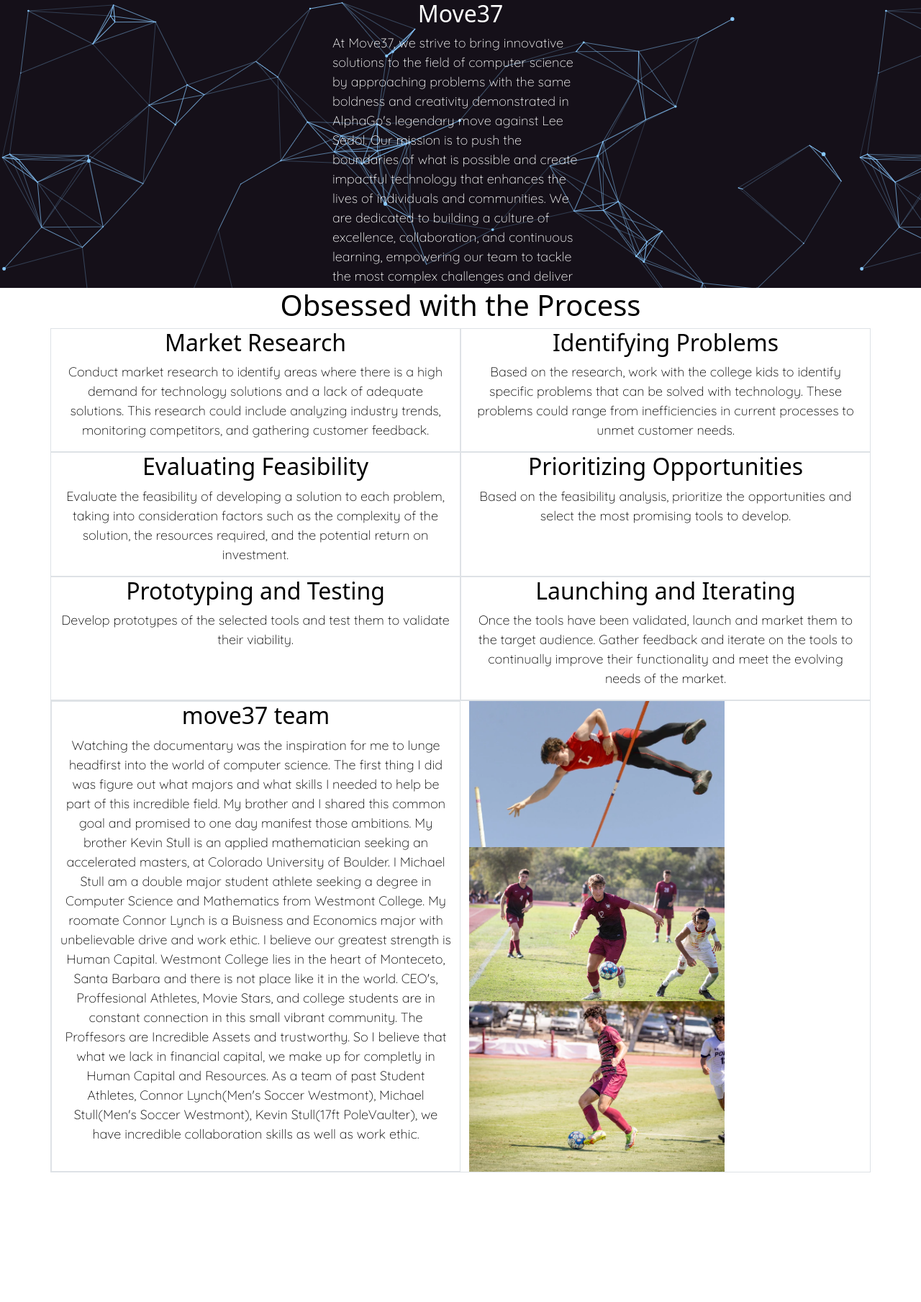
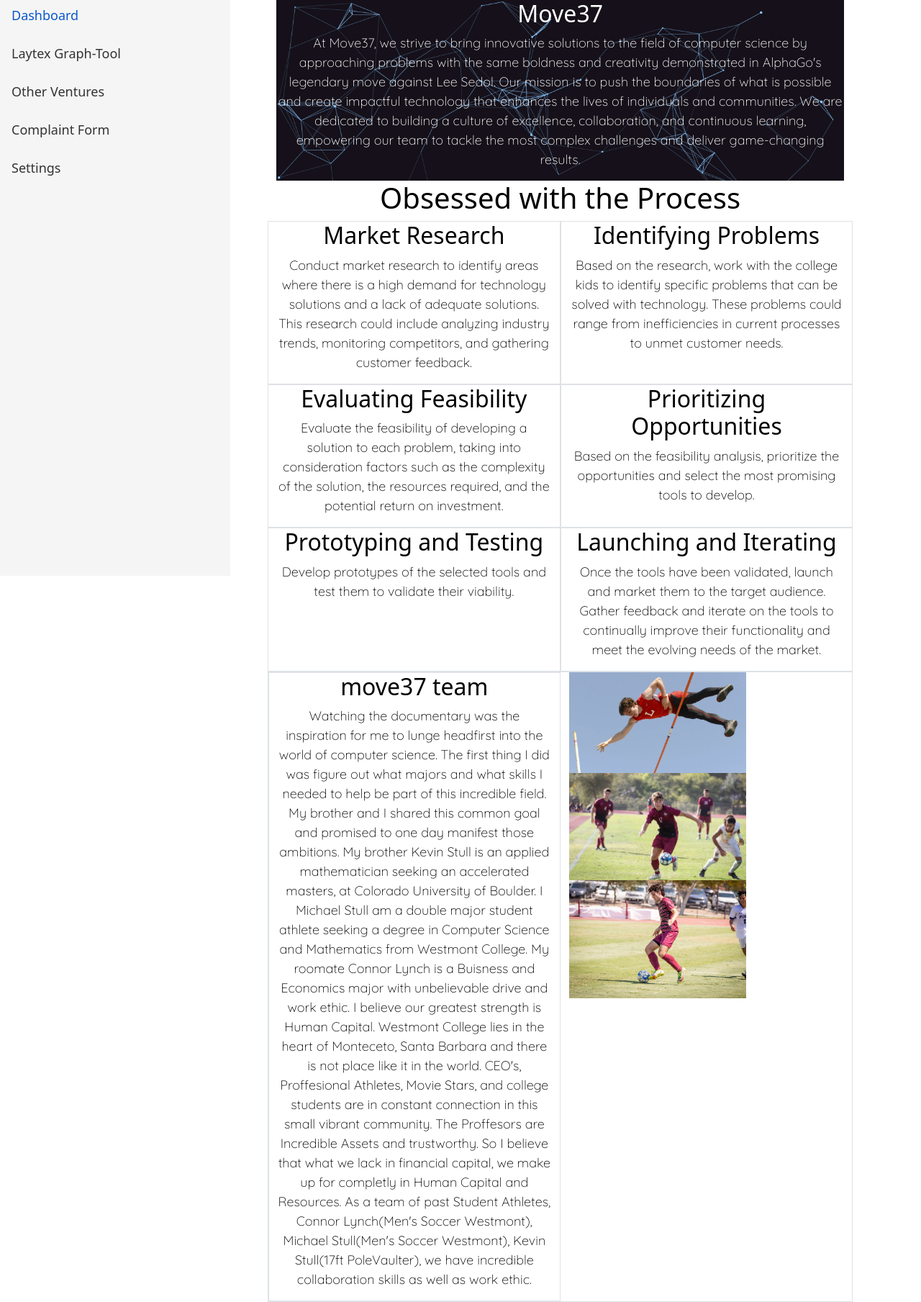
Before and after one commit to MGStull/move37, a PHP site: page /www.move37/move37.html in a window 1280 px wide. Shown: the whole page at 72% size. Before the commit the page ends 1629 px from the top, so only its background shows below. Run offline with PHP 8.4, Linux system fonts and the light colour scheme.

Commit message:
Created Dialogbox tool and updated CSS styling and formating of homepage.

```diff
--- a/www.move37/move37-style.css
+++ b/www.move37/move37-style.css
@@ -1,8 +1,5 @@
 .center{
     text-align:center;
-}
-.inIMG{
-    color: white;
 }
 h1 h2{
     font-family: 'Playfair Display';
@@ -25,3 +22,53 @@
 #bio{
     max-height: 60%;
 }
+
+.bg-image {
+    text-align: center;
+    height: auto;
+    background-image: url('Backdrop.png');
+    background-repeat: no-repeat;
+    background-size: cover;
+    align-content: center;
+  }
+
+.inIMG {
+    margin-bottom:auto;
+}
+
+.sidebar {
+    width:25%;
+    background-color: #f5f5f5;
+    position: fixed;
+    top: 0;
+    left: 0;
+    bottom: 0;
+}
+
+.sidebar-sticky {
+    position: relative;
+    top: 0;
+    height: 100%;
+}
+
+.sidebar-sticky ul {
+    font-size: 18px;
+}
+
+.sidebar-sticky li {
+    margin-bottom: 10px;
+}
+
+.sidebar-sticky a {
+    color: #333;
+}
+
+.col-8 {
+    margin-left: 25%;
+    padding-left: 5%;
+    color: white;
+}
+
+.center {
+    text-align: center;
+}
--- a/www.move37/move37.html
+++ b/www.move37/move37.html
@@ -9,35 +9,54 @@
     <link rel="preconnect" href="https://fonts.googleapis.com">
     <link rel="preconnect" href="https://fonts.gstatic.com" crossorigin>
     <link href="https://fonts.googleapis.com/css2?family=Playfair+Display&family=Quicksand:wght@300&display=swap" rel="stylesheet">
-    <title>Move37 Homepage</title>
+    <title>move37 Home</title>
   </head>
   <body>
 
     <script src="https://cdn.jsdelivr.net/npm/bootstrap@5.0.2/dist/js/bootstrap.bundle.min.js" integrity="sha384-MrcW6ZMFYlzcLA8Nl+NtUVF0sA7MsXsP1UyJoMp4YLEuNSfAP+JcXn/tWtIaxVXM" crossorigin="anonymous"></script>
 
+    <!-- Side Bar -->
+    <div class="container">
+      <nav class="col-4 d-none d-md-block sidebar">
+        <div class="sidebar-sticky">
+          <ul class="nav flex-column">
+            <li class="nav-item">
+              <a class="nav-link active" href="move37.html" >Dashboard</a>
+            </li>
+            <li class="nav-item" >
+              <a class="nav-link" href="dialog.html">Laytex Graph-Tool</a>
+            </li>
+            <li class="nav-item" >
+              <a class="nav-link" href="#" >Other Ventures</a>
+            </li>
+            <li class="nav-item">
+              <a class="nav-link" href="#">Complaint Form</a>
+            </li>
+            <li class="nav-item">
+              <a class="nav-link" href="#">Settings</a>
+            </li>
+          </ul>
+        </div>
+      </nav>
+    </div>
     <!--Background image hopefull spanning entire webpage-->
-    <div class="bg-image"  style="height: 50vh;background-image: url('Backdrop.png');">
-      <div class="container inIMG">
-        <div class="row center">
-            <div class="col-12">
-              <h2 class="center">Move37</h2>
-            </div>
-        </div>
+
+
+
+
+    <!--Aligned Away from img-->
+    <div class="col-8">
+
+      <div class="bg-image">
         <div class="row">
-            <div class="col-4">
-
-            </div>
-            <div class="col-4">
+          <div class="justify-content-center">
+            <h2>Move37</h2>
             <p>At Move37, we strive to bring innovative solutions to the field of computer science by approaching problems with the same boldness and creativity demonstrated in AlphaGo's legendary move against Lee Sedol. Our mission is to push the boundaries of what is possible and create impactful technology that enhances the lives of individuals and communities. We are dedicated to building a culture of excellence, collaboration, and continuous learning, empowering our team to tackle the most complex challenges and deliver game-changing results.</p>
-            </div>
-            <div class="col-4">
-            </div>
           </div>
         </div>
       </div>
 
-    <!--Portion of webpage below img-->
-    <div class="container belowIMG">
+      <div class="belowIMG">
         <div class="row">
           <div class="col">
             <h1>Obsessed with the Process</h1>
@@ -98,6 +117,8 @@
           </div>
       </div>
 
+    </div>
+
     <!--MEDIA-->
     <div class="row-12">
 
```
Also changed, not shown: www.move37/DialogSample/dialog.html (deleted, +0 -77 lines), www.move37/dialog.html (added, +88 -0 lines). Lines whose indentation alone changed are shown as unchanged.
